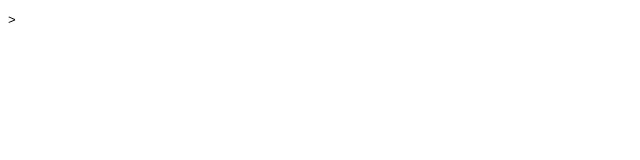
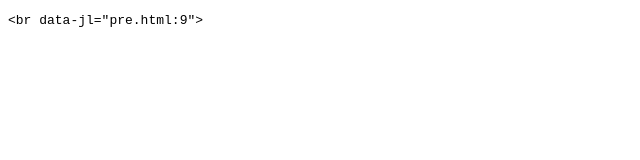
Before and after one commit to erika-kitada/jquery.pre.js, a plain HTML site: page pre.html in a window 1280 px wide. Shown: the whole page, without its empty margins (0-640 px from the left). Drawn offline with nearby package versions, Linux system fonts and the light colour scheme.

Commit message:
fixed logic to HTML encoder

```diff
--- a/pre.html
+++ b/pre.html
@@ -6,24 +6,22 @@
 	<title>HTML encoder</title>
 	<script src="http://code.jquery.com/jquery-1.10.1.min.js"></script>
 <body>
-		<pre><</pre>
+<pre><br></pre>
 <script>
-	var PRE = $('pre');
-	var START_TAG = "<";
-	var END_TAG = ">";
-	var CON_START_TAG = "&lt;";
-	var CON_END_TAG = "&gt;"
-	PRE.text();
-	PRE.text(END_TAG);
+	var target = [
+		{regexp : /&/g, escaped : '&amp;'},
+		{regexp : /</g, escaped : '&lt;'},
+		{regexp : />/g, escaped : '&gt;'},
+		{regexp : /"/g, escaped : '&quot;'},
+		{regexp : /'/g, escaped : '&#039;'}
+	];
+	var $pre = $('pre'),
+	html = $pre.html();
 
-	$(window).on('load', function(){
-		var source = PRE.text();
-		if(source.match(new RegExp(START_TAG + '.*' + END_TAG))){
-			START_TAG = CON_START_TAG;
-			END_TAG = CON_END_TAG;
-		}
-		PRE.html(source);
-	});
+	for(var i = 0, length = target.length; i < length; i++){
+		html = html.replace(target[i].regexp, target[i].escaped);
+	}
+	$pre.html(html);
 </script>
 </body>
 </html>
```
